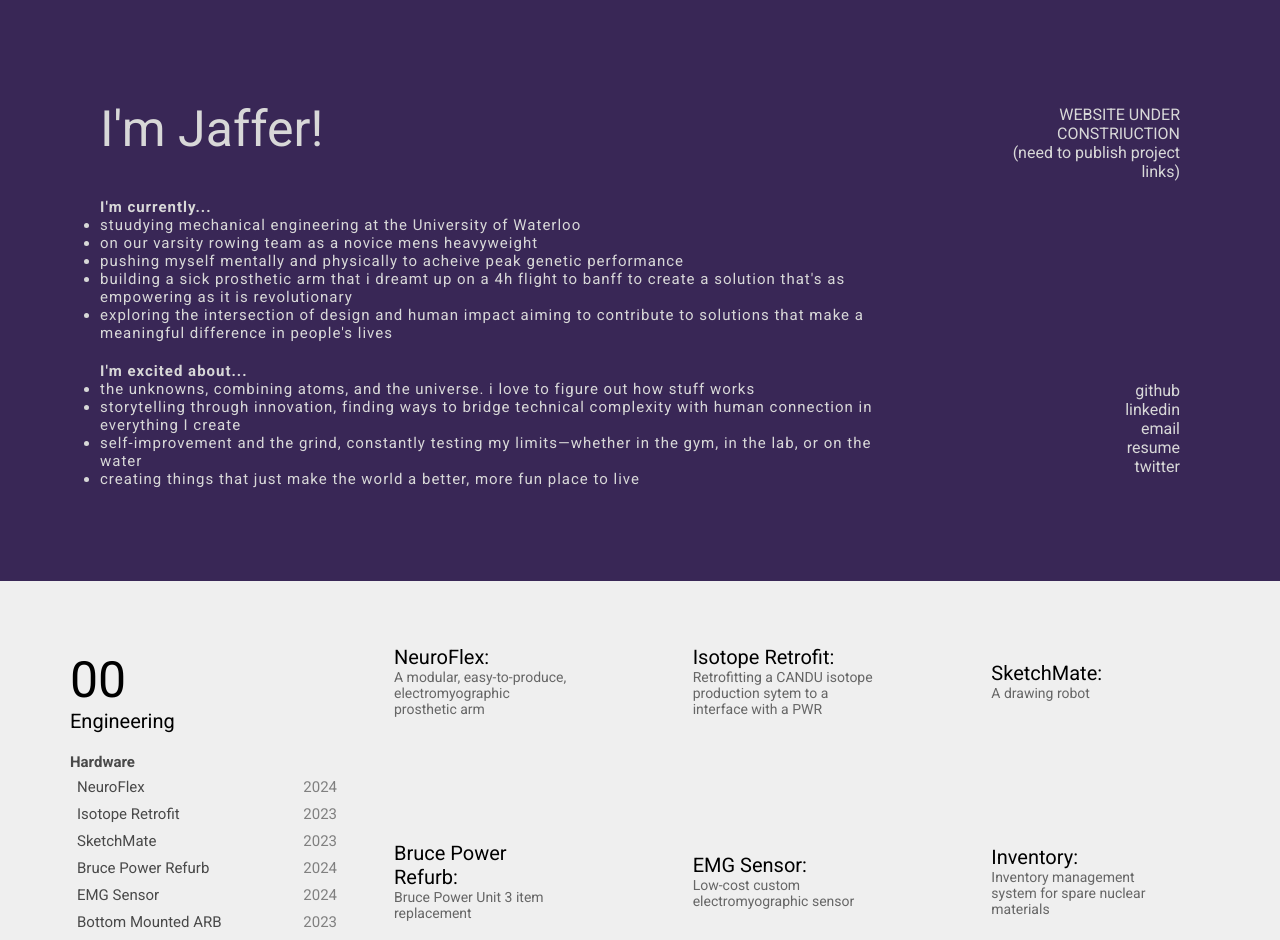
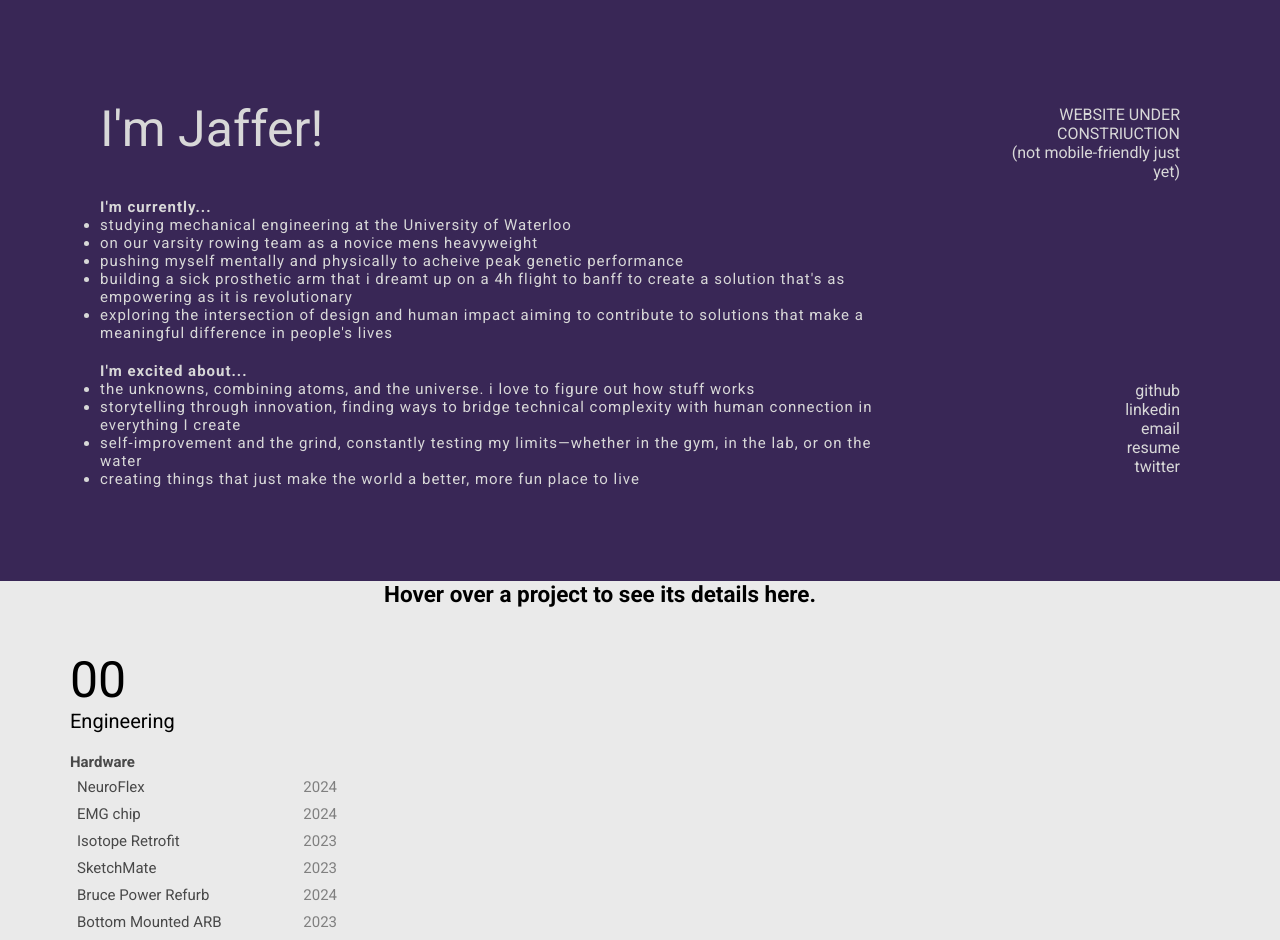
Before and after one commit to J-992/jafferr, a React (Create React App) app: page / in a window 1280 px wide. Shown: the top 940 px of the page. Built offline with nearby package versions, Linux system fonts and the light colour scheme.

Commit message:
link and layout updates

```diff
--- a/src/App.css
+++ b/src/App.css
@@ -69,7 +69,7 @@ a {
 .details__container {
   display: flex;
   align-items: flex-start;
-  background-color: #efefef;
+  background-color: #eaeaea;
   color: #000000;
 }
 
@@ -86,10 +86,7 @@ a {
 .right__content {
   font-size: 15px;
   width: 70%;
-  height: 100%;
-  display: grid;
-  grid-template-columns: auto auto auto;
-  padding: auto;
+  height: 100vh;
 }
 
 
@@ -115,7 +112,7 @@ a {
 }
 
 .project-name{
-    font-size: 20px;
+    font-size: 40px;
 }
 
 .project-date {
@@ -125,7 +122,7 @@ a {
 }
 
 .project-description {
-  font-size: 14px;
+  font-size: 18px;
   color: #666;
 }
 
@@ -134,16 +131,10 @@ a {
   flex-direction: column;
   font-size: 10px;
   justify-content: center;
-  transition: all 0.2s ease-in-out;
-  width: 200px;
-  height : 200px;
-  padding: 10px;
+  width: auto;
+  padding: 50px;
 }
 
-.detail__box:hover {
-  background-color: #8f8f8f;
-  cursor: pointer;
-}
 
 .number {
   font-size: 50px;
@@ -159,11 +150,10 @@ a {
 
 .footer__container {
   background-color: #8b3232;
-  padding: 10px 0;
   display: flex;
   align-items: center;
   width: 100%;
-  height: 100px;
+  height: 80px;
 }
 
 .footer__left,
@@ -174,6 +164,7 @@ a {
   display: flex;
   align-items: center;
   width: 100%;
+  height: 100%;
   padding: 10px;
 }
 
--- a/src/App.tsx
+++ b/src/App.tsx
@@ -1,8 +1,12 @@
-import React from 'react';
+import React, {useState} from 'react';
 import './App.css';
-import { projects } from './projects'
+import { projects, Project } from './projects'
+
+
 
 const App: React.FC = () => {
+  const [hoveredProject, setHoveredProject] = useState<Project | null>(null);
+
   return (
     <div className="App">
       {/* Hero Section */}
@@ -14,7 +18,7 @@ const App: React.FC = () => {
           <div className="hero__current">
             <h4>I'm currently...</h4>
             <ul>
-              <li>stuudying mechanical engineering at the University of Waterloo</li>
+              <li>studying mechanical engineering at the University of Waterloo</li>
               <li>on our varsity rowing team as a novice mens heavyweight</li>
               <li>pushing myself mentally and physically to acheive peak genetic performance</li>
               <li>building a sick prosthetic arm that i dreamt up on a 4h flight to banff to create a solution that's as empowering as it is revolutionary</li>
@@ -34,14 +38,14 @@ const App: React.FC = () => {
         <div className="hero__right">
           <div className="hero__top">
             <p>WEBSITE UNDER CONSTRIUCTION</p>
-            <p>(need to publish project links)</p>
+            <p>(not mobile-friendly just yet)</p>
           </div>
           <div className="hero__bottom">
-            <p>github</p>
-            <p>linkedin</p>
-            <p>email</p>
-            <p>resume</p>
-            <p>twitter</p>
+            <a href='https://github.com/J-992'>github</a>
+            <a href='https://www.linkedin.com/in/jafferr/'>linkedin</a>
+            <a>email</a>
+            <a href='/Jaffer_Razavi_Resume.pdf' target='_blank' rel='noopener norefferrer'>resume</a>
+            <a href='https://x.com/jafferrrr'>twitter</a>
           </div>
         </div>
       </div>
@@ -59,7 +63,13 @@ const App: React.FC = () => {
                 {projects
                   .filter((project) => project.category === category)
                   .map((project) => (
-                    <p key={project.name} className="list__item">
+                    <p
+                    key={project.name}
+                    className="list__item"
+                    onMouseEnter={() => setHoveredProject(project)} // Set hovered project
+                    onClick={() => window.open(project.href, '_blank')} // Open project link
+                    //onMouseLeave={() => setHoveredProject(null)} // Reset to default
+                  >
                       {project.name}
                       <span className="project-date">{project.date}</span>
                     </p>
@@ -68,16 +78,24 @@ const App: React.FC = () => {
             </div>
           ))}
         </div>
-        {/*Clickable projects*/}
+
+        {/* Right Container */}
         <div className="right__content">
-          {projects.map((project) => (
-            <a href={project.href}>
-              <div key={project.name} className="detail__box" >
-                <p className="project-name">{project.name}:</p> <p className="project-description">{project.description}</p>
-              </div>
-            </a>
-          ))}
+          {hoveredProject ? (
+            <div className="detail__box">
+              <h2>{hoveredProject.category}</h2>
+              <p className="project-name">{hoveredProject.name}:</p>
+              <p className="project-description" style={{ whiteSpace: 'pre-line' }}>{hoveredProject.description}</p>
+
+            </div>
+          ) : (
+            <div className="default__content">
+              <h2>Hover over a project to see its details here.</h2>
+            </div>
+          )}
         </div>
+
+
       </div>
 
 
--- a/src/projects.ts
+++ b/src/projects.ts
@@ -1,24 +1,127 @@
-export interface Project {
+export type Project = {
   name: string;
   date: string;
   description: string;
   category: 'Hardware' | 'Software';
   href: string;
+  img: string;
 }
 
 export const projects: Project[] = [
-  { name: 'NeuroFlex', date: '2024', description: 'A modular, easy-to-produce, electromyographic prosthetic arm', category: 'Hardware', href: 'https://www.google.com' },
-  { name: 'Isotope Retrofit', date: '2023', description: 'Retrofitting a CANDU isotope production sytem to a interface with a PWR', category: 'Hardware' , href: 'https://www.google.com'},
-  { name: 'SketchMate', date: '2023', description: 'A drawing robot', category: 'Hardware' , href: 'https://www.google.com'},
-  { name: 'Bruce Power Refurb', date: '2024', description: 'Bruce Power Unit 3 item replacement', category: 'Hardware' , href: 'https://www.google.com'},
-  { name: 'EMG Sensor', date: '2024', description: 'Low-cost custom electromyographic sensor', category: 'Hardware' , href: 'https://www.google.com'},
-  { name: 'Inventory', date: '2023', description: 'Inventory management system for spare nuclear materials', category: 'Software' ,href: 'https://www.google.com'},
-  { name: 'Target Counting', date: '2023', description: 'Automated Ytterbium-176 capsule counting algorithm.', category: 'Software', href: 'https://www.google.com' },
-  { name: 'GlobalReach', date: '2024', description: 'Real-time targeted ad overlay. Allowing for targeted ad placement from establishements.', category: 'Software',href: 'https://www.google.com' },
-  { name: 'Biolerts Medical Search Engine', date: '2023', description: 'Webapp that allows a user to enter a medical query and receive a set of results', category: 'Software' , href: 'https://www.google.com'},
-  { name: 'Terminal', date: '2023', description: 'Small webapp to mimic a linux terminal', category: 'Software' , href: 'https://www.google.com'},
-  { name: 'Site++', date: '2024', description: 'This website!', category: 'Software', href: 'https://www.google.com' },
-  {name: 'Bottom Mounted ARB', date: '2023', description: 'R&D for a bottom-mounted Anti-Roll Bar', category: 'Hardware', href: 'https://www.google.com'},
-  {name: 'Cadillac Lyriq Jig', date: '2023', description: 'Subframe jig to assemble a custom front subframe for the 2024 Cadillac Lyriq', category: 'Hardware', href: 'https://www.google.com'},
-  {name: 'Lidar Mount', date: '2023', description: 'Ouster OS2 lidar mount for a 2024 Cadillac Lyriq', category: 'Hardware', href: 'https://www.google.com'},
+  {
+    name: 'NeuroFlex',
+    date: '2024',
+    description: `The cost of prosthetics is kinda insane, could we possibly reduce it using a modular design?
+
+
+    The product of a redeye flight to banff. A fully modular EMG prosthetic arm`,
+    category: 'Hardware',
+    href: 'https://github.com/J-992/neuroflex',
+    img: ''
+  },
+  {
+    name: 'EMG chip',
+    date: '2024',
+    description: `A custom myoelectric chip for NeuroFlex, endless uses.
+    From mouse-less computer control to controlling a prosthetic arm, the sky's the limit!`,
+    category: 'Hardware',
+    href: 'https://www.google.com',
+    img: ''
+  },
+  {
+    name: 'Isotope Retrofit',
+    date: '2023',
+    description: `Feasibility study to retrofit CANDU isotope production systems into PWRs. Market reach expansion. Pretty cool, but I can't really legally show many visuals`,
+    category: 'Hardware',
+    href: 'https://www.google.com' ,
+    img: ''
+  },
+  {
+    name: 'SketchMate',
+    date: '2023',
+    description: 'Honestly just a fun project to make a drawing robot.',
+    category: 'Hardware',
+    href: 'https://github.com/J-992/drawing-robot' ,
+    img: ''
+  },
+  {
+    name: 'Bruce Power Refurb',
+    date: '2024',
+    description: 'The next few lines are a whole lotta nuclear jargon. Conducted two permits for Bruce A Unit 3 refurb. Completed an IEE and CIC.',
+    category: 'Hardware',
+    href: 'https://www.google.com' ,
+    img: ''
+  },
+  {
+    name: 'Inventory',
+    date: '2023',
+    description: 'An inventory software I made during my time at Framatome.',
+    category: 'Software',
+    href: 'https://www.google.com' ,
+    img: ''
+  },
+  {
+    name: 'Target Counting',
+    date: '2023',
+    description: "Yb-177 target counting python algorithms used within Bruce Power's Isotope Production System",
+    category: 'Software',
+    href: 'https://www.google.com' ,
+    img: ''
+  },
+  {
+    name: 'GlobalReach',
+    date: '2024',
+    description: 'A failed startup',
+    category: 'Software',
+    href: 'https://www.google.com' ,
+    img: ''
+  },
+  {
+    name: 'Biolerts Medical Search Engine',
+    date: '2023',
+    description: '',
+    category: 'Software',
+    href: 'https://www.google.com' ,
+    img: ''
+  },
+  {
+    name: 'Terminal',
+    date: '2023',
+    description: "Just a cool lil online terminal I made about me. Not really going to update any further than what's on it",
+    category: 'Software',
+    href: 'https://j-992.github.io/terminal/' ,
+    img: ''
+  },
+  {
+    name: 'Site++',
+    date: '2024',
+    description: 'This site. React, Typescript, and Tailwind',
+    category: 'Software',
+    href: 'https://www.google.com' ,
+    img: ''
+  },
+  {
+    name: 'Bottom Mounted ARB',
+    date: '2023',
+    description: 'Bottom Mounted Anti-roll bar for the 2024 cadillac lyriq',
+    category: 'Hardware',
+    href: 'https://www.google.com' ,
+    img: ''
+  },
+  {
+    name: 'Cadillac Lyriq Jig',
+    date: '2023',
+    description: 'Rear rubframe jig',
+    category: 'Hardware',
+    href: 'https://www.google.com' ,
+    img: ''
+  },
+  {
+    name: 'Lidar Mount',
+    date: '2023',
+    description: 'Ouster OS2 lidar mount',
+    category: 'Hardware',
+    href: 'https://www.google.com' ,
+    img: ''
+  }
 ];
```
Also changed, not shown: 1 other file (tests, documents, lock files or other folders).
